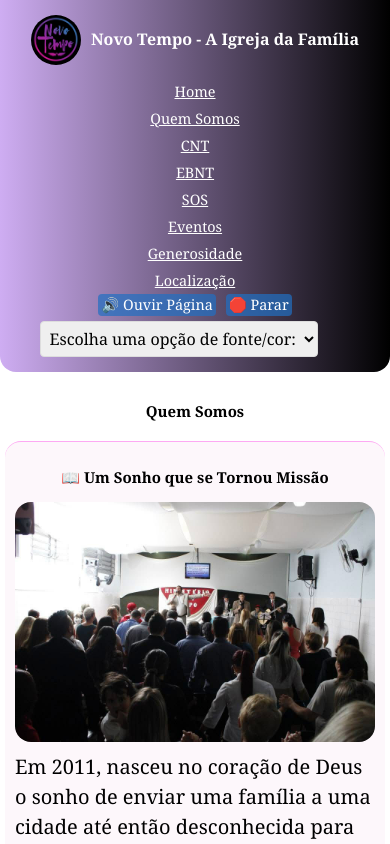
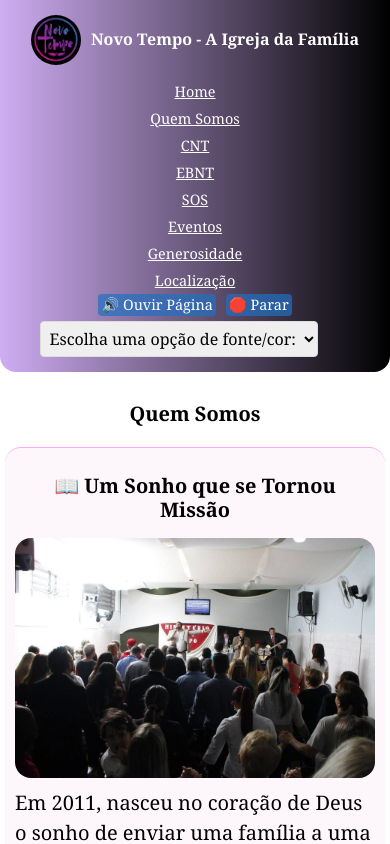
Before and after one commit to MariaaPcsa/projetointegrador3comreact, a React (Vite) app: page /whoweare in a window 390 px wide. Shown: the top 844 px of the page. Built offline with nearby package versions, Linux system fonts and the light colour scheme.

Commit message:
Efetuado correção no css das páginas Home,Quem Somos,Eventos

```diff
--- a/src/components/css/events.css
+++ b/src/components/css/events.css
@@ -19,8 +19,10 @@
   font-size: 1.6rem;
   color: black;
   margin-bottom: 2rem;
-  font-weight: 150;
+  font-weight: 200;
 }
+
+
 
 .titulo-pagina{
 
--- a/src/components/css/whoWeAre.css
+++ b/src/components/css/whoWeAre.css
@@ -103,6 +103,8 @@ maim{
 
 h3{
   margin: 1rem 1rem;
+  font-size: 3rem;
+  font-weight: 200;
 
 
 }
@@ -112,7 +114,13 @@ margin: 1rem 1rem;
 }
 
 
-
+.eventos h2 {
+  font-family: Georgia, 'Times New Roman', Times, serif;
+  font-size: 1.6rem;
+  color: black;
+  margin-bottom: 2rem;
+  font-weight: 200;
+}
 
 
 
@@ -145,11 +153,14 @@ margin: 1rem 1rem;
   }
 
   .sub-titulo {
-      font-size: 15px;
+
+    font-size: 20px;
   }
 
   h3 {
-      font-size: 15px;
+    font-size: 20px;
+    padding: 0 10px;
+    font-weight: 200;
   }
 
   .pastor p {
```
